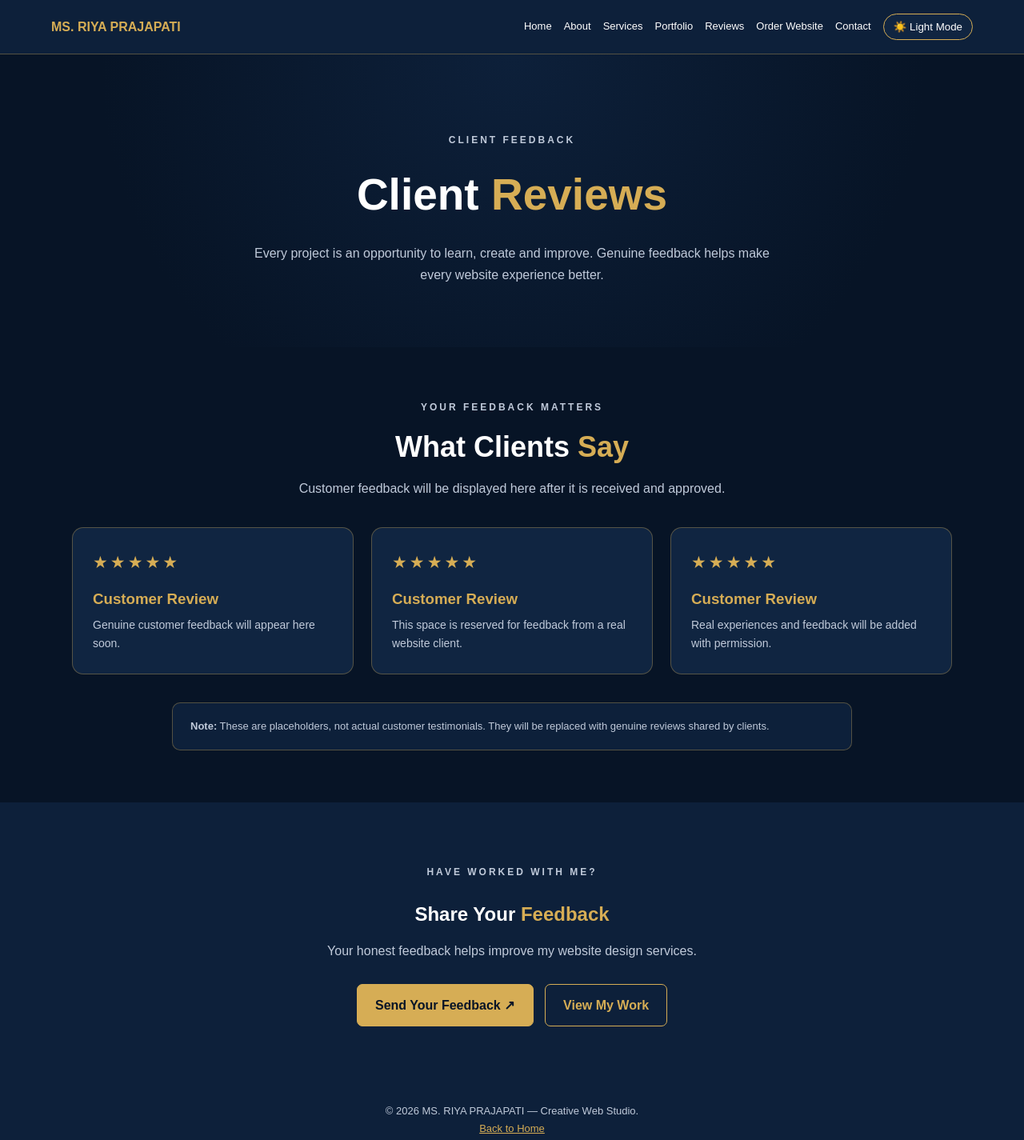
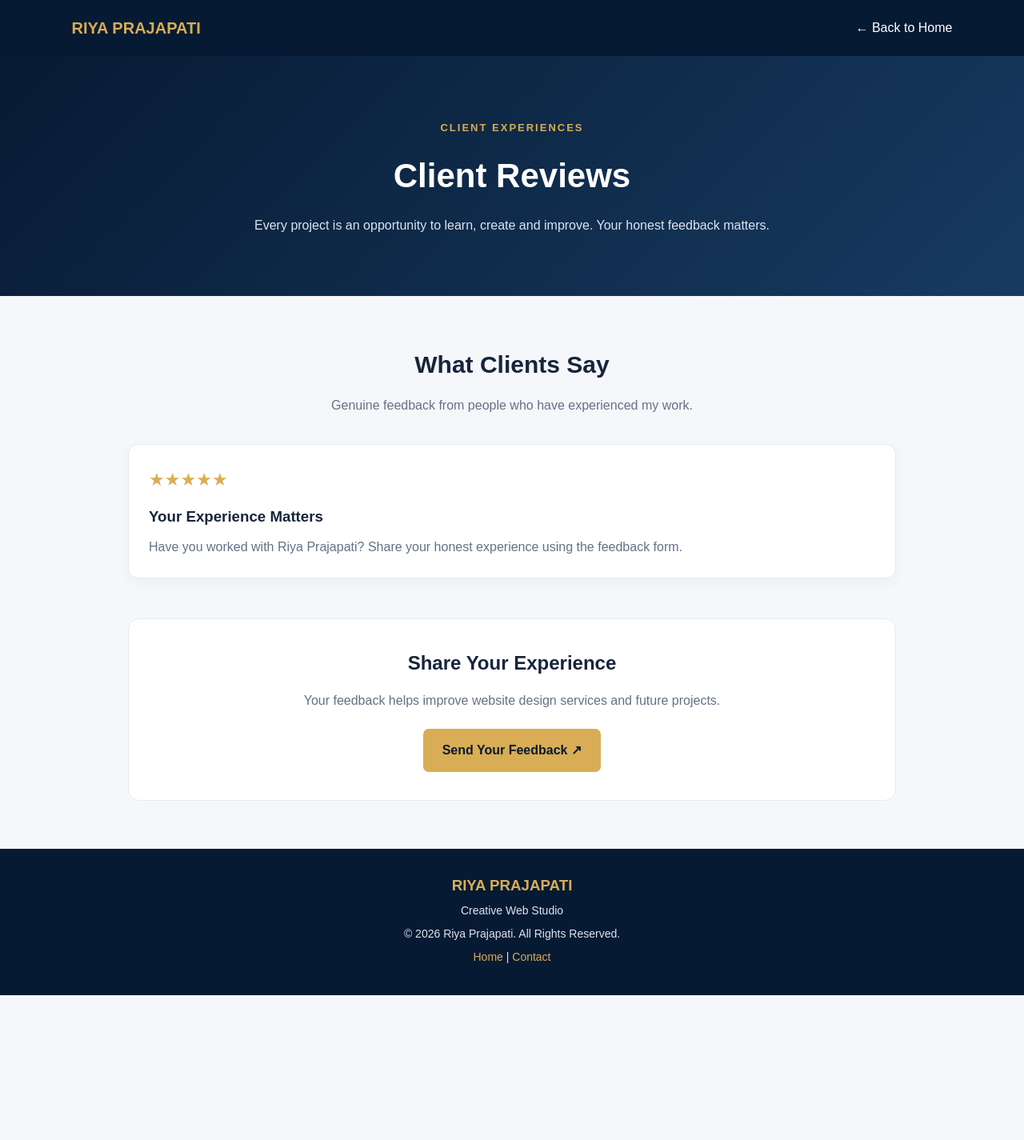
Before and after one commit to riyap1072008-rgb/riya-creative-web-studio, a plain HTML site: page reviews.html in a window 1280 px wide. Shown: the whole page at 80% size. After the commit the page ends 1244 px from the top, so only its background shows below. Drawn offline with Linux system fonts and the light colour scheme.

Commit message:
Update reviews.html

```diff
--- a/reviews.html
+++ b/reviews.html
@@ -4,201 +4,291 @@
 <head>
 <meta charset="UTF-8">
 <meta name="viewport" content="width=device-width, initial-scale=1.0">
-<title>Client Reviews | Riya Prajapati Creative Web Studio</title>
-<meta name="description" content="Read client feedback and reviews about website design services by Riya Prajapati Creative Web Studio.">
+
+<title>Client Reviews | Riya Prajapati - Creative Web Studio</title>
+
+<meta name="description" content="Read client reviews and share your experience with Riya Prajapati Creative Web Studio. Your feedback helps improve website design services.">
+
+<meta name="author" content="Riya Prajapati">
 <meta name="robots" content="index, follow">
+
 <link rel="canonical" href="https://riyap1072008-rgb.github.io/riya-creative-web-studio/reviews.html">
 
 <style>
 :root {
-    --bg:#071426;
-    --surface:#0d203a;
-    --card:#102541;
-    --text:#fff;
-    --muted:#c0cada;
-    --gold:#d6ad55;
-    --border:rgba(214,173,85,.35);
+    --navy: #071a33;
+    --gold: #d8ad55;
+    --bg: #f5f7fb;
+    --text: #17243a;
+    --muted: #657187;
+    --card: #ffffff;
+    --border: #e5e9f0;
 }
-body.light-mode {
-    --bg:#f4f7fc;
-    --surface:#e8eef7;
-    --card:#fff;
-    --text:#10213a;
-    --muted:#4d5b70;
-    --gold:#a87919;
-    --border:rgba(168,121,25,.35);
+
+body.dark {
+    --bg: #071321;
+    --text: #f2f5fa;
+    --muted: #b3bfd0;
+    --card: #10243a;
+    --border: #263c53;
 }
-* {box-sizing:border-box;margin:0;padding:0}
+
+* {
+    margin: 0;
+    padding: 0;
+    box-sizing: border-box;
+}
+
 body {
-    font-family:Arial,sans-serif;
-    background:var(--bg);
-    color:var(--text);
-    line-height:1.7;
+    font-family: Arial, sans-serif;
+    background: var(--bg);
+    color: var(--text);
+    line-height: 1.7;
 }
+
 header {
-    position:sticky;top:0;z-index:10;
-    background:var(--surface);
-    border-bottom:1px solid var(--border);
-    padding:17px 5%;
-    display:flex;justify-content:space-between;
-    align-items:center;flex-wrap:wrap;gap:15px;
+    background: var(--navy);
+    padding: 18px 7%;
+    display: flex;
+    justify-content: space-between;
+    align-items: center;
+    flex-wrap: wrap;
+    gap: 15px;
 }
-.brand {color:var(--gold);text-decoration:none;font-weight:bold}
-nav {display:flex;gap:15px;flex-wrap:wrap;align-items:center}
-nav a {color:var(--text);text-decoration:none;font-size:13px}
-nav a:hover {color:var(--gold)}
-.theme-toggle {
-    background:var(--card);color:var(--text);
-    border:1px solid var(--gold);border-radius:20px;
-    padding:8px 12px;cursor:pointer;
+
+.logo {
+    color: var(--gold);
+    font-size: 20px;
+    font-weight: bold;
+    text-decoration: none;
 }
+
+header a.back {
+    color: white;
+    text-decoration: none;
+}
+
+header a.back:hover {
+    color: var(--gold);
+}
+
 .hero {
-    text-align:center;padding:85px 6% 65px;
-    background:radial-gradient(circle at top,var(--surface),var(--bg) 70%);
+    background: linear-gradient(135deg, #071a33, #173b61);
+    color: white;
+    text-align: center;
+    padding: 75px 20px;
 }
-.eyebrow {
-    color:var(--gold);font-size:12px;
-    letter-spacing:3px;font-weight:bold;
+
+.hero span {
+    color: var(--gold);
+    font-weight: bold;
+    letter-spacing: 2px;
+    font-size: 13px;
 }
-h1 {font-size:clamp(34px,6vw,55px);margin:12px 0}
-h1 span,h2 span {color:var(--gold)}
-.hero p {color:var(--muted);max-width:650px;margin:12px auto}
-section {padding:65px 7%}
-.heading {text-align:center;margin-bottom:35px}
-.heading h2 {font-size:clamp(27px,4vw,36px);margin:8px 0}
-.heading p {color:var(--muted)}
-.review-grid {
-    display:grid;grid-template-columns:repeat(3,minmax(0,1fr));
-    gap:22px;max-width:1100px;margin:auto;
+
+.hero h1 {
+    font-size: 42px;
+    margin: 12px 0;
 }
+
+.hero p {
+    max-width: 650px;
+    margin: auto;
+    color: #dce5ef;
+}
+
+.container {
+    max-width: 1000px;
+    margin: auto;
+    padding: 60px 20px;
+}
+
+.section-title {
+    text-align: center;
+    font-size: 30px;
+    margin-bottom: 12px;
+}
+
+.section-intro {
+    text-align: center;
+    color: var(--muted);
+    margin-bottom: 35px;
+}
+
+.reviews-grid {
+    display: grid;
+    grid-template-columns: repeat(auto-fit, minmax(250px, 1fr));
+    gap: 22px;
+}
+
 .review-card {
-    background:var(--card);border:1px solid var(--border);
-    border-radius:14px;padding:25px;
+    background: var(--card);
+    border: 1px solid var(--border);
+    border-radius: 12px;
+    padding: 25px;
+    box-shadow: 0 5px 18px rgba(0,0,0,0.04);
 }
-.stars {color:var(--gold);font-size:21px;letter-spacing:3px}
-.review-card h3 {color:var(--gold);margin:12px 0 5px}
-.review-card p {color:var(--muted);font-size:14px}
-.notice {
-    max-width:850px;margin:35px auto 0;
-    padding:18px 22px;border:1px solid var(--border);
-    border-radius:10px;color:var(--muted);
-    background:var(--surface);font-size:13px;
+
+.stars {
+    color: #d8ad55;
+    font-size: 22px;
+    margin-bottom: 12px;
 }
-.cta {text-align:center;background:var(--surface)}
-.cta p {color:var(--muted);margin:12px 0 22px}
-.button {
-    display:inline-block;padding:12px 22px;
-    margin:5px;border:1px solid var(--gold);
-    border-radius:7px;text-decoration:none;
-    font-weight:bold;color:var(--gold);
+
+.review-card h3 {
+    margin-bottom: 8px;
 }
-.primary {background:var(--gold);color:#071426}
+
+.review-card p {
+    color: var(--muted);
+}
+
+.feedback-box {
+    background: var(--card);
+    border: 1px solid var(--border);
+    border-radius: 14px;
+    padding: 35px 22px;
+    text-align: center;
+    margin-top: 50px;
+}
+
+.feedback-box h2 {
+    margin-bottom: 12px;
+}
+
+.feedback-box p {
+    color: var(--muted);
+    margin-bottom: 22px;
+}
+
+.btn {
+    display: inline-block;
+    background: var(--gold);
+    color: var(--navy);
+    padding: 13px 24px;
+    border-radius: 7px;
+    font-weight: bold;
+    text-decoration: none;
+    transition: 0.3s;
+}
+
+.btn:hover {
+    background: #efc979;
+    transform: translateY(-3px);
+}
+
 footer {
-    text-align:center;padding:25px 12px;
-    background:var(--surface);color:var(--muted);font-size:13px;
+    background: var(--navy);
+    color: white;
+    text-align: center;
+    padding: 30px 15px;
 }
-footer a {color:var(--gold)}
-@media(max-width:800px) {
-    .review-grid {grid-template-columns:repeat(2,minmax(0,1fr))}
-    header {justify-content:center}
+
+footer p {
+    color: #dce5ef;
+    font-size: 14px;
+    margin: 5px;
 }
-@media(max-width:550px) {
-    .review-grid {grid-template-columns:1fr}
-    header {padding:15px 4%}
-    nav {justify-content:center;gap:11px}
+
+footer a {
+    color: var(--gold);
+    text-decoration: none;
+}
+
+@media(max-width: 600px) {
+    .hero h1 {
+        font-size: 32px;
+    }
+
+    header {
+        justify-content: center;
+        text-align: center;
+    }
 }
 </style>
 </head>
+
 <body>
 
 <header>
-    <a href="index.html" class="brand">MS. RIYA PRAJAPATI</a>
-    <nav aria-label="Main navigation">
-        <a href="index.html">Home</a>
-        <a href="index.html#about">About</a>
-        <a href="services.html">Services</a>
-        <a href="portfolio.html">Portfolio</a>
-        <a href="reviews.html">Reviews</a>
-        <a href="order.html">Order Website</a>
-        <a href="contact.html">Contact</a>
-        <button class="theme-toggle" id="themeToggle" type="button">☀️ Light Mode</button>
-    </nav>
+    <a class="logo" href="index.html">RIYA PRAJAPATI</a>
+    <a class="back" href="index.html">← Back to Home</a>
 </header>
 
-<main>
 <section class="hero">
-    <p class="eyebrow">CLIENT FEEDBACK</p>
-    <h1>Client <span>Reviews</span></h1>
+    <span>CLIENT EXPERIENCES</span>
+    <h1>Client Reviews</h1>
     <p>
-        Every project is an opportunity to learn, create and improve.
-        Genuine feedback helps make every website experience better.
+        Every project is an opportunity to learn, create
+        and improve. Your honest feedback matters.
     </p>
 </section>
 
-<section>
-    <div class="heading">
-        <p class="eyebrow">YOUR FEEDBACK MATTERS</p>
-        <h2>What Clients <span>Say</span></h2>
-        <p>Customer feedback will be displayed here after it is received and approved.</p>
+<main class="container">
+
+    <h2 class="section-title">What Clients Say</h2>
+
+    <p class="section-intro">
+        Genuine feedback from people who have experienced my work.
+    </p>
+
+    <div class="reviews-grid">
+
+        <!-- Add genuine client reviews here only
+             after receiving permission to publish them. -->
+
+        <div class="review-card">
+            <div class="stars">★★★★★</div>
+            <h3>Your Experience Matters</h3>
+            <p>
+                Have you worked with Riya Prajapati?
+                Share your honest experience using the feedback form.
+            </p>
+        </div>
+
     </div>
 
-    <div class="review-grid">
-        <article class="review-card">
-            <div class="stars">★★★★★</div>
-            <h3>Customer Review</h3>
-            <p>Genuine customer feedback will appear here soon.</p>
-        </article>
+    <div class="feedback-box">
 
-        <article class="review-card">
-            <div class="stars">★★★★★</div>
-            <h3>Customer Review</h3>
-            <p>This space is reserved for feedback from a real website client.</p>
-        </article>
+        <h2>Share Your Experience</h2>
 
-        <article class="review-card">
-            <div class="stars">★★★★★</div>
-            <h3>Customer Review</h3>
-            <p>Real experiences and feedback will be added with permission.</p>
-        </article>
+        <p>
+            Your feedback helps improve website design
+            services and future projects.
+        </p>
+
+        <a href="feedback.html" class="btn">
+            Send Your Feedback ↗
+        </a>
+
     </div>
 
-    <div class="notice">
-        <strong>Note:</strong> These are placeholders, not actual customer testimonials.
-        They will be replaced with genuine reviews shared by clients.
-    </div>
-</section>
-
-<section class="cta">
-    <p class="eyebrow">HAVE WORKED WITH ME?</p>
-    <h2>Share Your <span>Feedback</span></h2>
-    <p>Your honest feedback helps improve my website design services.</p>
-    <a href="contact.html" class="button primary">Send Your Feedback ↗</a>
-    <a href="portfolio.html" class="button">View My Work</a>
-</section>
 </main>
 
 <footer>
-    <p>© 2026 MS. RIYA PRAJAPATI — Creative Web Studio.</p>
-    <p><a href="index.html">Back to Home</a></p>
+
+    <h3 style="color:#d8ad55;">
+        RIYA PRAJAPATI
+    </h3>
+
+    <p>Creative Web Studio</p>
+
+    <p>
+        © <span id="year"></span>
+        Riya Prajapati. All Rights Reserved.
+    </p>
+
+    <p>
+        <a href="index.html">Home</a> |
+        <a href="contact.html">Contact</a>
+    </p>
+
 </footer>
 
 <script>
-const toggle = document.getElementById("themeToggle");
+document.getElementById("year").textContent =
+    new Date().getFullYear();
+</script>
 
-function applyTheme(theme) {
-    document.body.classList.toggle("light-mode",theme === "light");
-    toggle.textContent = theme === "light" ? "🌙 Dark Mode" : "☀️ Light Mode";
-}
-try {
-    applyTheme(localStorage.getItem("riyaTheme") === "light" ? "light" : "dark");
-} catch(error) {
-    applyTheme("dark");
-}
-toggle.addEventListener("click",function() {
-    const theme = document.body.classList.contains("light-mode") ? "dark" : "light";
-    applyTheme(theme);
-    try {localStorage.setItem("riyaTheme",theme)} catch(error) {}
-});
-</script>
 </body>
 </html>
```
